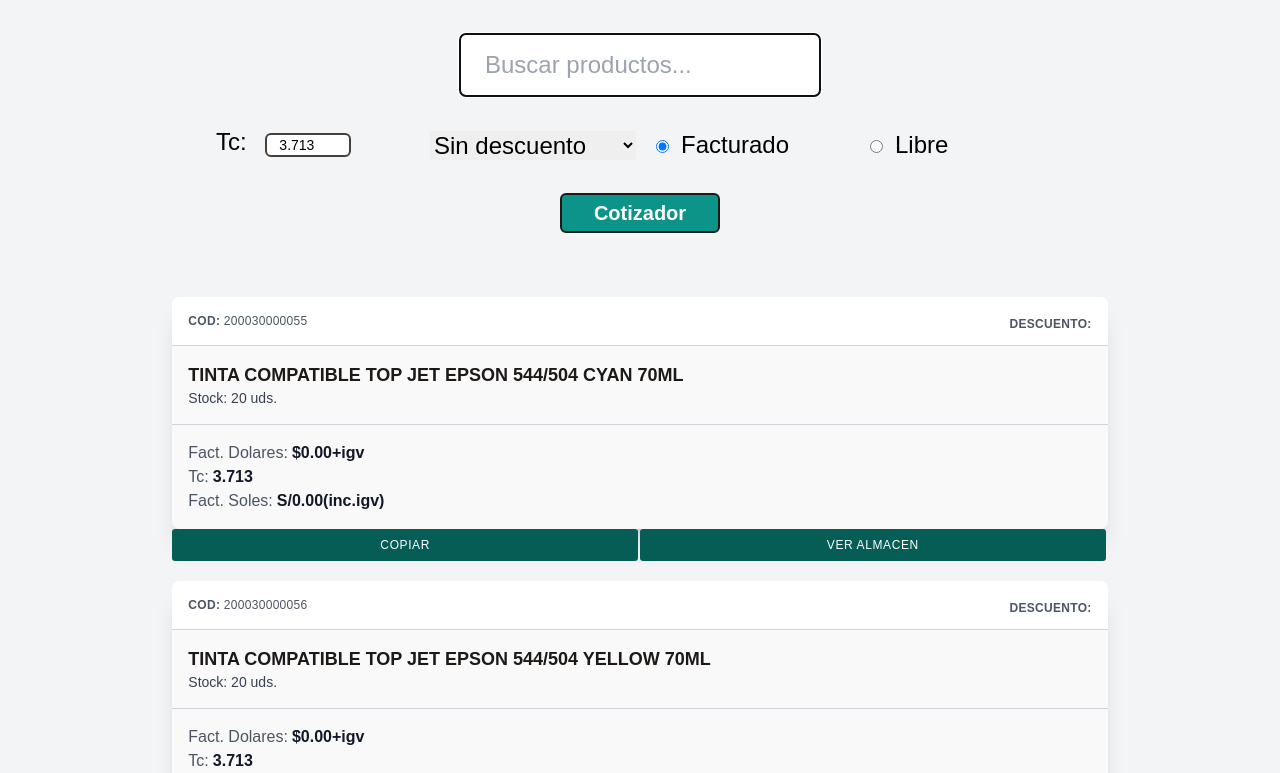
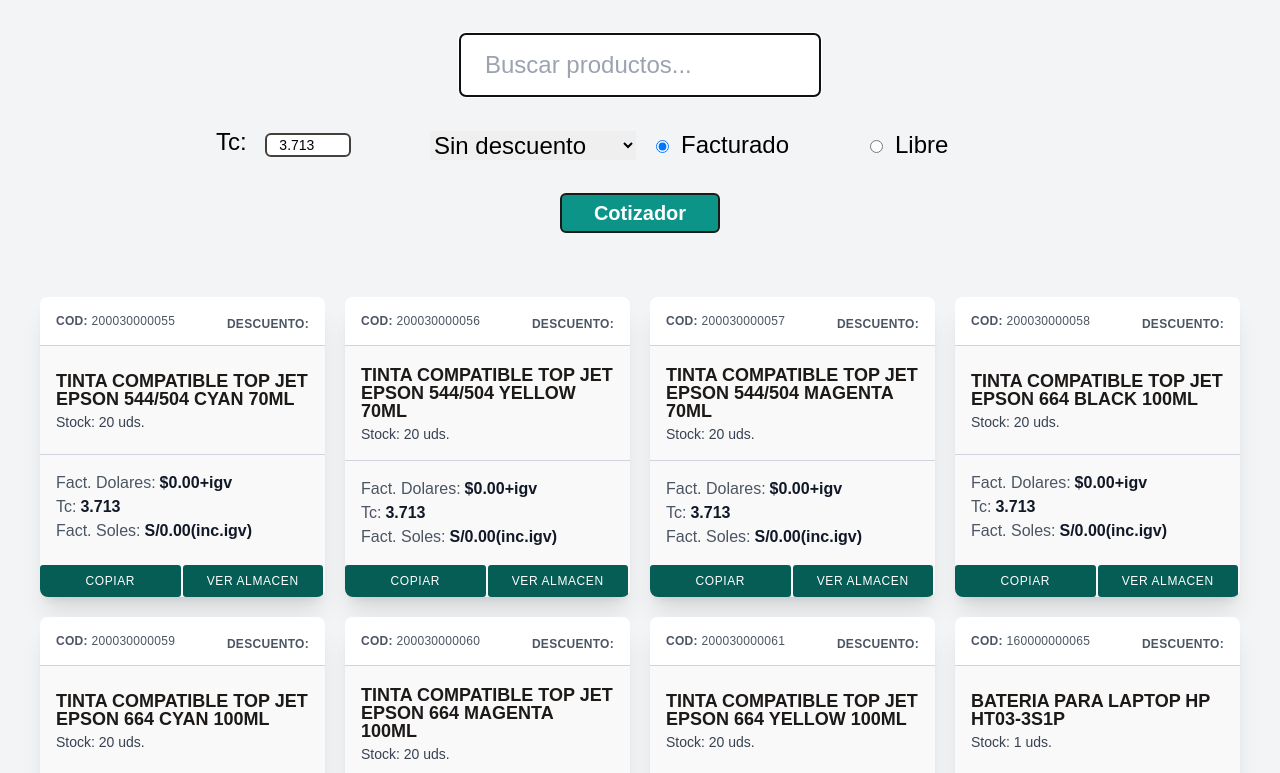
Before and after one commit to jrios93/precio-distri, a website: page src/index.html in a window 1280 px wide. Shown: the part 123-896 px from the top of the page. Drawn offline with Linux system fonts and the light colour scheme; a web font is replaced by a local one.

Commit message:
fix: se corrige altura de product-card

```diff
--- a/src/index.html
+++ b/src/index.html
@@ -46,8 +46,8 @@
     <div class="absolute inset-0 h-full w-full scale-0 rounded-md transition-all duration-300 group-hover:scale-100 group-hover:bg-white/30"></div>
 </button>
 </div>
-<div class="flex justify-center items-center py-10">
-  <div class="md:px-4 md:grid md:grid-cols-1 sm:grid-cols-2 lg:grid-cols-4 gap-5 space-y-4 md:space-y-0 mx-6 popover" id="products-container">
+<div class="py-10">
+  <div class="md:px-4 grid md:grid-cols-2 md:grid-cols-4 gap-5 mx-6 popover" id="products-container">
   </div>
 </div>
 
--- a/src/index.js
+++ b/src/index.js
@@ -153,7 +153,7 @@
 
     if (toggleState === "Online") {
       productCard.innerHTML = `
-      <div class=" bg-white shadow-xl rounded-lg overflow-hidden transform hover:scale-[.98] transition duration-500 bg-opacity-50" id='${product.codigo}'>
+      <div class="subproduct-card" id='${product.codigo}'>
         <div class="px-4 pb-3 pt-4 border-b border-gray-300 bg-white flex justify-between">
           <div class="text-xs uppercase font-bold text-gray-600 tracking-wide">COD: <span class="font-normal">${
             product.codigo
@@ -181,7 +181,7 @@
   `;
     } else {
       productCard.innerHTML = `
-      <div class=" bg-white shadow-xl rounded-lg overflow-hidden transform hover:scale-[.98] transition duration-500 bg-opacity-50 relative " id='${product.codigo}'>
+      <div class="subproduct-card relative " id='${product.codigo}'>
         <div class="px-4 pb-3 pt-4 border-b border-gray-300 bg-white flex justify-between">
          <div class="text-xs uppercase font-bold text-gray-600 tracking-wide">COD: <span class="font-normal">${
            product.codigo
@@ -232,6 +232,8 @@
     copyButton.classList.add("btn-copy");
     copyButton.textContent = "Copiar";
     viewStock.textContent = "Ver Almacen";
+    const tempDiv = productCard.querySelector('div')
+    tempDiv.appendChild(containerBtn);
 
     copyButton.addEventListener("click", function () {
       const tempTextarea = document.createElement("textarea");
@@ -328,8 +330,6 @@
       productCard.appendChild(viewStore);
     });
 
-    productCard.appendChild(containerBtn);
-
     productFragment.appendChild(productCard);
   });
 
--- a/src/input.css
+++ b/src/input.css
@@ -57,3 +57,6 @@
 .modalAlmacen p:first-child {
   @apply col-span-2;
 }
+.subproduct-card {
+  @apply bg-white shadow-xl h-full rounded-lg flex flex-col justify-between overflow-hidden transform hover:scale-[.98] transition duration-500 bg-opacity-50;
+}
```
Also changed, not shown: dist/output.css.
